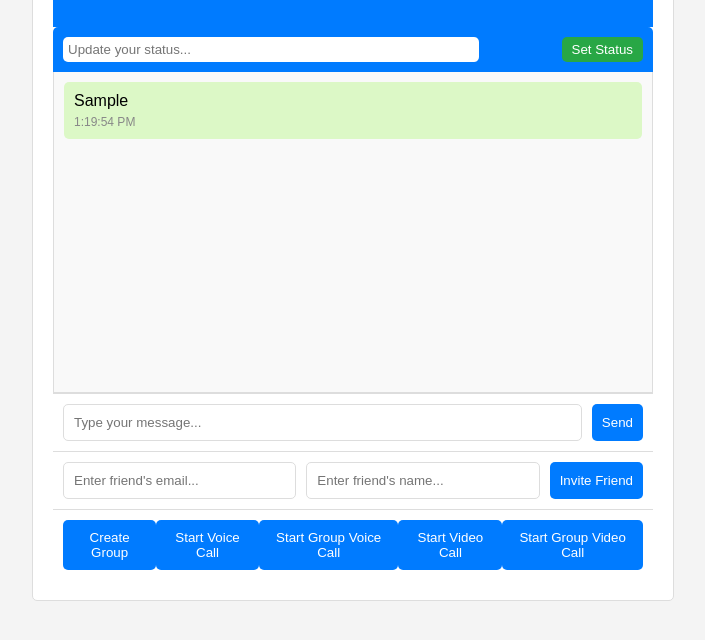
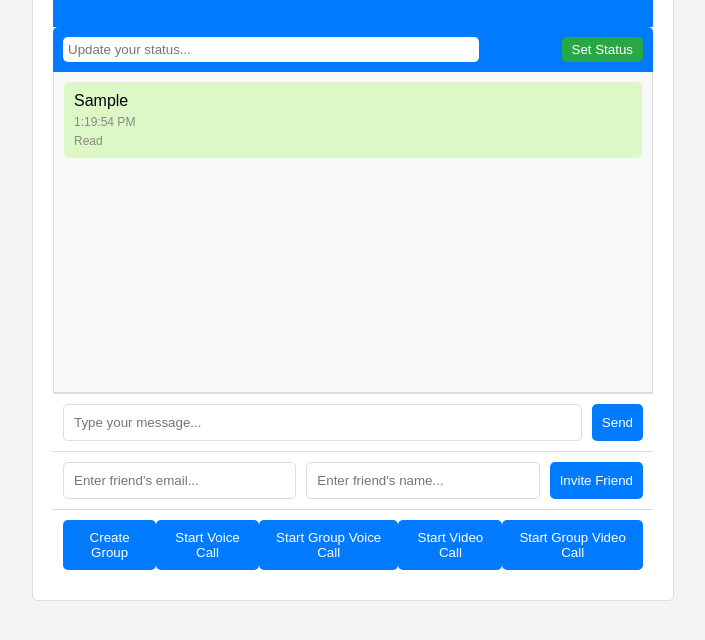
Before and after one commit to Gulshankumar452007/chatting-app, a plain HTML site: page index.html in a window 1280 px wide. Both pictures are taken after typing "Sample" into the empty fields and a click on the button "Send". Shown: the part 82-722 px from the top of the page, without its empty margins (287-992 px from the left). Drawn offline with Linux system fonts and the light colour scheme.

Commit message:
Update index.html

```diff
--- a/index.html
+++ b/index.html
@@ -3,7 +3,7 @@
 <head>
     <meta charset="UTF-8">
     <meta name="viewport" content="width=device-width, initial-scale=1.0">
-    <title>Chat App with Typing Indicators</title>
+    <title>Chat App with Typing Indicators and Read Receipts</title>
     <style>
         body {
             font-family: Arial, sans-serif;
@@ -69,7 +69,7 @@
             background-color: #dcf8c6;
         }
 
-        .timestamp, .status {
+        .timestamp, .status, .read-receipt {
             font-size: 12px;
             color: #888;
             margin-top: 5px;
@@ -161,11 +161,20 @@
                 timestamp.textContent = new Date().toLocaleTimeString();
                 messageDiv.appendChild(timestamp);
 
+                const readReceipt = document.createElement('div');
+                readReceipt.classList.add('read-receipt');
+                readReceipt.textContent = 'Delivered';
+                messageDiv.appendChild(readReceipt);
+
                 chatBox.appendChild(messageDiv);
                 chatBox.scrollTop = chatBox.scrollHeight;
                 messageInput.value = '';
 
                 hideTypingIndicator();
+
+                setTimeout(() => {
+                    readReceipt.textContent = 'Read';
+                }, 2000);
             }
         }
 
```
